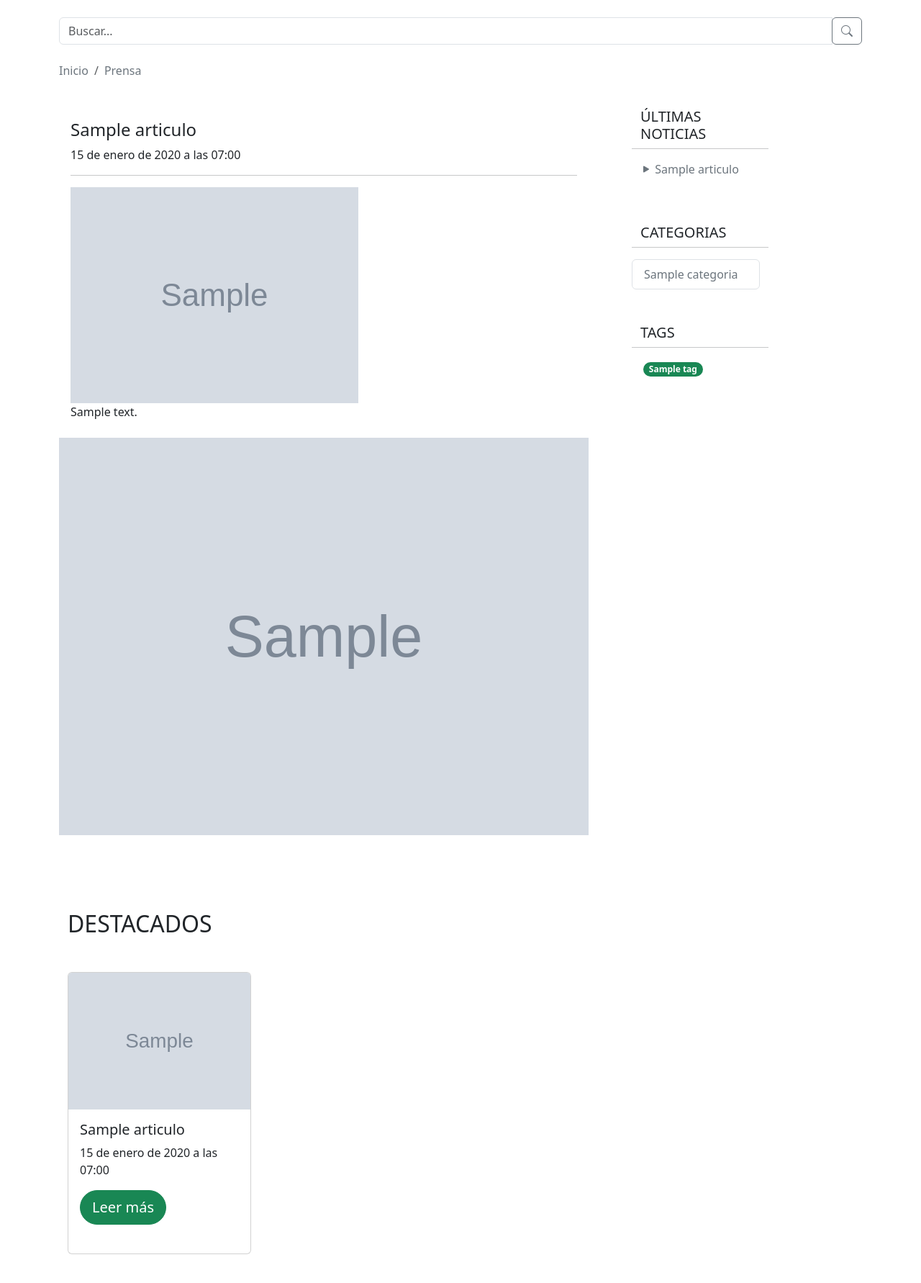
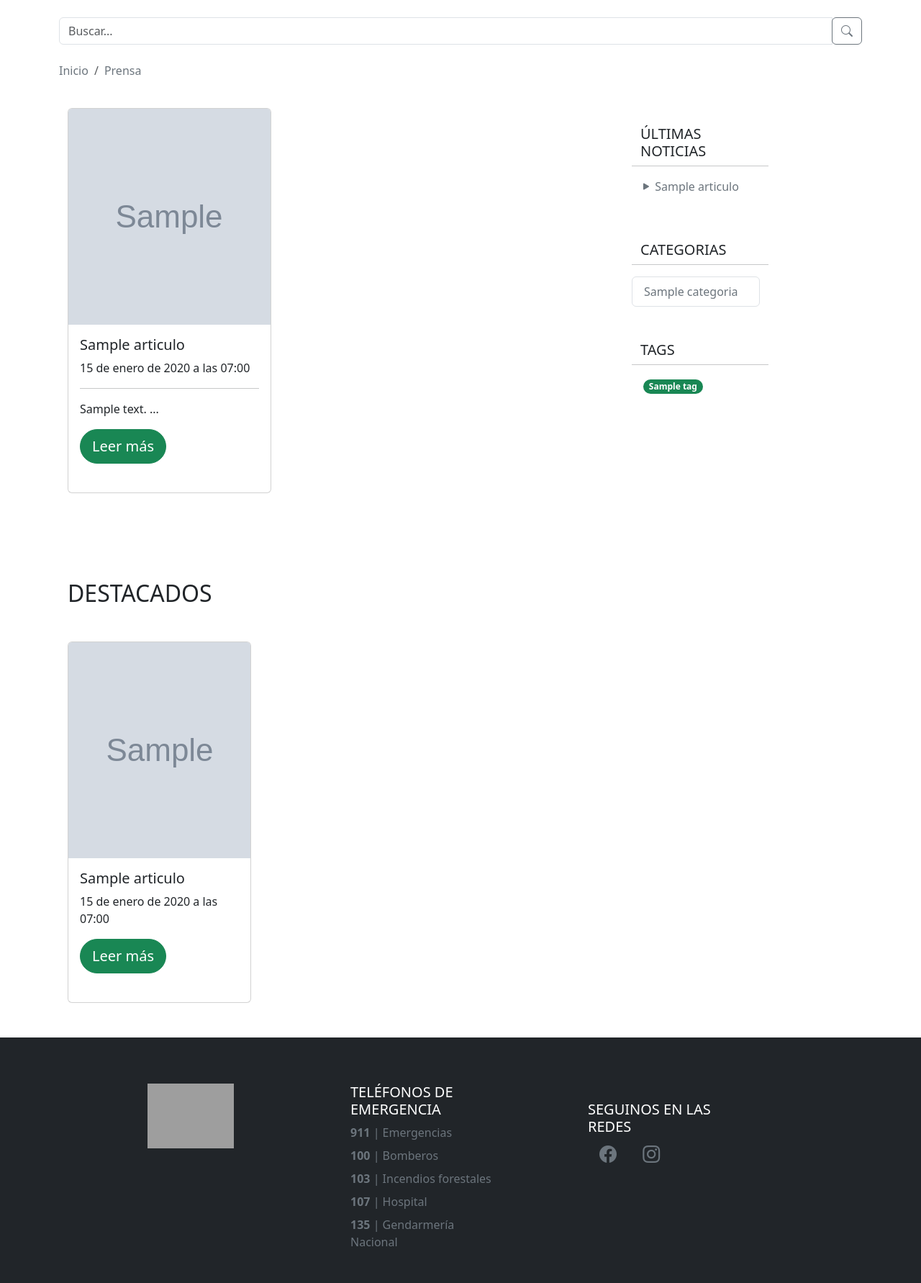
Before and after one commit to ardu1na/cms_django, a Django app: page /prensa/ in a window 1280 px wide. Shown: the part 111-1893 px from the top of the page at 72% size. Run offline with Django 4.2, Linux system fonts and the light colour scheme; tables that the repository leaves empty hold one stand-in row (values such as "Sample post"); grey boxes marked "Sample" are stand-in pictures; some libraries are stand-ins or nearby versions; grey boxes are pictures that could not be loaded.

Commit message:
pagination in article detail

```diff
--- a/prensa/views.py
+++ b/prensa/views.py
@@ -7,8 +7,15 @@ from prensa.models import Articulo, Tag, Categoria
 
 ## TODO:
 ## achicador y renombrador de imagenes
-## test import-export
-# create groups 4 prensa
+#
+
+
+# more security resources: https://djangopackages.org/grids/g/security/
+
+
+# al crear la app al crear al usuario
+ para Prensa ponerlo en grupo Prensa para otorgarle sus permisos y ponerlo como staff para que pueda acceder al panel
+
 
 
 DEPLOY NGNX ----¿ +GNUNICORN ? media?
@@ -53,12 +60,29 @@ def articulo(request, slug):
     articulo = Articulo.objects.filter(slug=slug, publicado=True).last()
     template_name = 'page/prensa/articulo.html'
     last_six_articles =  Articulo.objects.filter(publicado=True).order_by('-fecha').exclude(slug=articulo.slug)[:7]
+
+
+    articulo_anterior = Articulo.objects.filter(publicado=True, fecha__lt=articulo.fecha).order_by('-fecha').first()
+    if articulo_anterior:
+        anterior = articulo_anterior.slug
+    else:
+        anterior = None
+    articulo_siguiente = Articulo.objects.filter(publicado=True, fecha__gt=articulo.fecha).order_by('fecha').first()
+    if articulo_siguiente:
+        siguiente = articulo_siguiente.slug
+    else:
+        siguiente = None
+
     context = {
         'articles' : last_six_articles,
         'object': articulo,
+        'anterior': anterior,
+        'siguiente': siguiente,
 
     }
     return render (request, template_name, context)
+
+
 
 def prensa(request):
     articulos_list = Articulo.objects.filter(publicado=True)
@@ -70,7 +94,7 @@ def prensa(request):
             Q(texto__icontains=query)
         )
 
-    paginator = Paginator(articulos_list, 1)
+    paginator = Paginator(articulos_list, 2)
     page = request.GET.get('page')
     articulos = paginator.get_page(page)
 
--- a/templates/page/layout/base.html
+++ b/templates/page/layout/base.html
@@ -39,6 +39,11 @@
                 padding-left: 0;
                 list-style: none;
             }
+
+            .card-img-top {
+                height: 300px;
+                object-fit: cover;
+            }
         </style>
         {% block 'extra_styles' %}{% endblock %}
     </head>
--- a/templates/page/prensa/prensa.html
+++ b/templates/page/prensa/prensa.html
@@ -39,37 +39,47 @@
 
             <div class="col-md-8 mb-4">
                 {% if articulos %}
-                {% for articulo in articulos %}
-                <div class="card border-0">
+                <div class="container">
 
-                    <div class="card-body">
-                        <h4 class="card-title">{{ articulo.titulo }}</h4>
-                        <p class="card-text">{{ articulo.fecha }}</p>
-                        <p class="card-text">
-                            {% for tag in articulo.tags.all %}
-                            <span class="badge rounded-pill text-bg-success">{{articulo.nombre}}</span>
-                            {% endfor %}
-                        </p>
+                    <div class="row">
+                        {% for article in articulos  %} <!-- Artículo {{ article.id }} -->
 
-                        <hr>
-                        {% if articulo.image_top %} <img src="{{ articulo.image_top.url }}" class="img-fluid" alt="{{ articulo.titulo }} - Prensa de la Municipalidad de El Bolsón"> {% endif %}
+                            <div class="col-md-5 mb-4 ">
+                                <div class="card">
 
-                        <p class="card-text">{{ articulo.texto|safe }}</p>
+                                    <img
+                                    {% if article.image_top %}
+                                        src="{{ article.image_top.url }}"
+                                    {% else %}
+                                    {% if article.image_bottom %}
+                                        src="{{ article.image_bottom.url }}"
+                                    {% else %}
+                                        src="{% static 'img/logo.png' %}"
+
+                                    {% endif %}                {% endif %}
+
+                                    class="card-img-top" alt="{{ article.titulo }} Municipalidad de El Bolsón">
+
+                                    <div class="card-body">
+                                        <h5 class="card-title">{{ article.titulo }}</h5>
+                                        <p class="card-text">{{ article.fecha }}</p>
+                                        <hr>
+                                        <p class="card-text">{{ article.texto|safe|slice:":200" }} ...</p>
+                                        <a href="{{ article.get_absolute_url }}" class="btn btn-success btn-lg rounded-pill mb-4">Leer más</a>
+                                    </div>
+                                </div>
+                            </div>
+                        {% endfor %}
                     </div>
 
-
-                    {% if articulo.image_bottom %} <img src="{{ articulo.image_bottom.url }}" class="img-fluid my-2" alt="{{ articulo.titulo }} - Prensa de la Municipalidad de El Bolsón"> {% endif %}
-
-
                 </div>
-                {% endfor %}
 
 
 
                <!-- PAGINATION -->
                     {% if articulos.has_other_pages %}
                     <nav aria-label="Page navigation">
-                        <ul class="pagination justify-content-center mt-3">
+                        <ul class="pagination justify-content-center my-3">
                             {% if articulos.has_previous %}
                             <li class="page-item">
                                 <a class="page-link bg-green" href="?q={{ request.GET.q }}&page={{ articulos.previous_page_number }}" tabindex="-1"
@@ -123,7 +133,7 @@
 
             </div>
 
-            <div class="col-md-2 ms-5">
+            <div class="col-md-2 ms-5 mt-4">
                 <div class="row">
                     <h5>ÚLTIMAS NOTICIAS</h5>
                     <hr>
```
Also changed, not shown: templates/page/index.html (+4 -5 lines), templates/page/prensa/articulo.html (+27 -0 lines).
